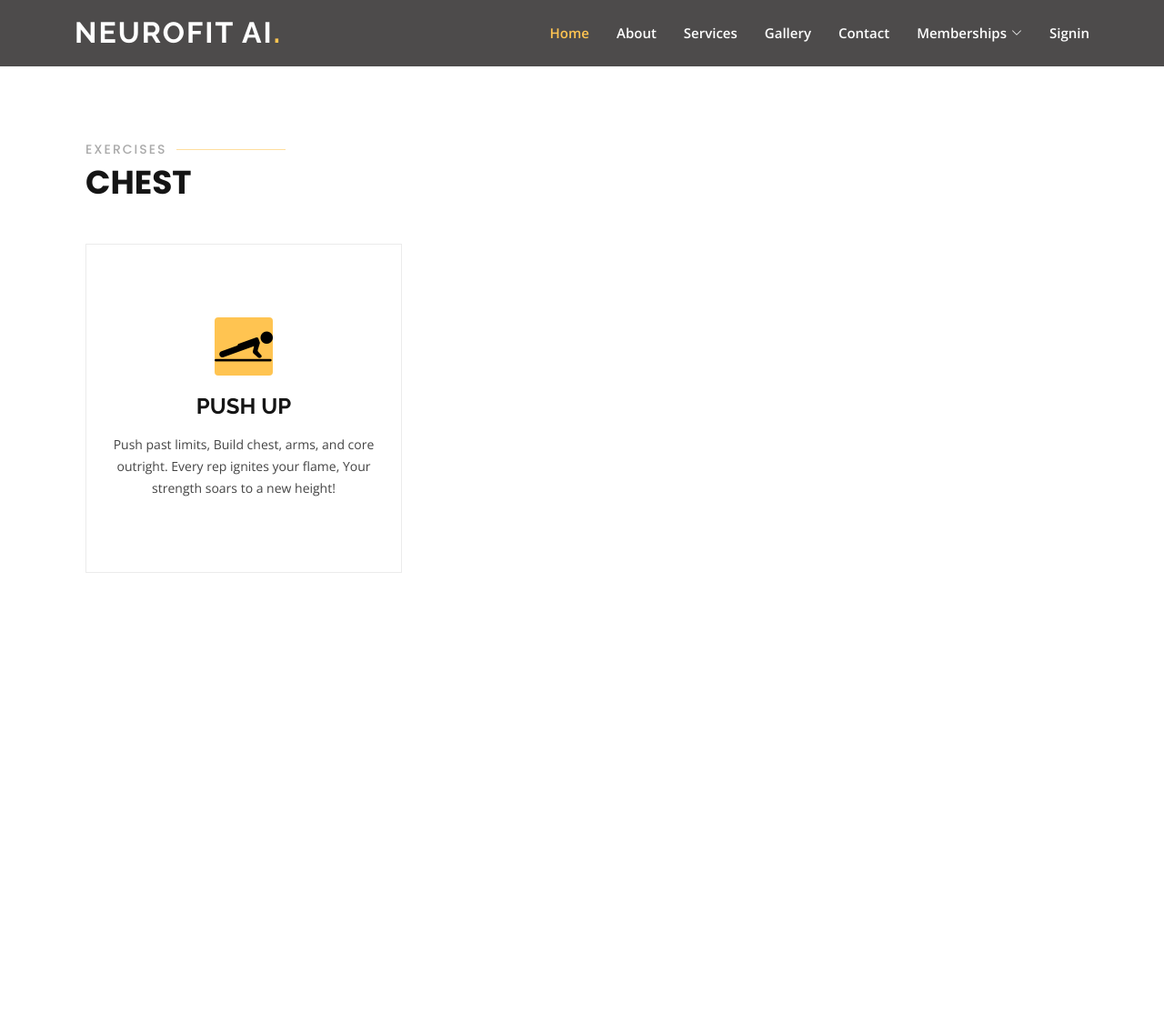
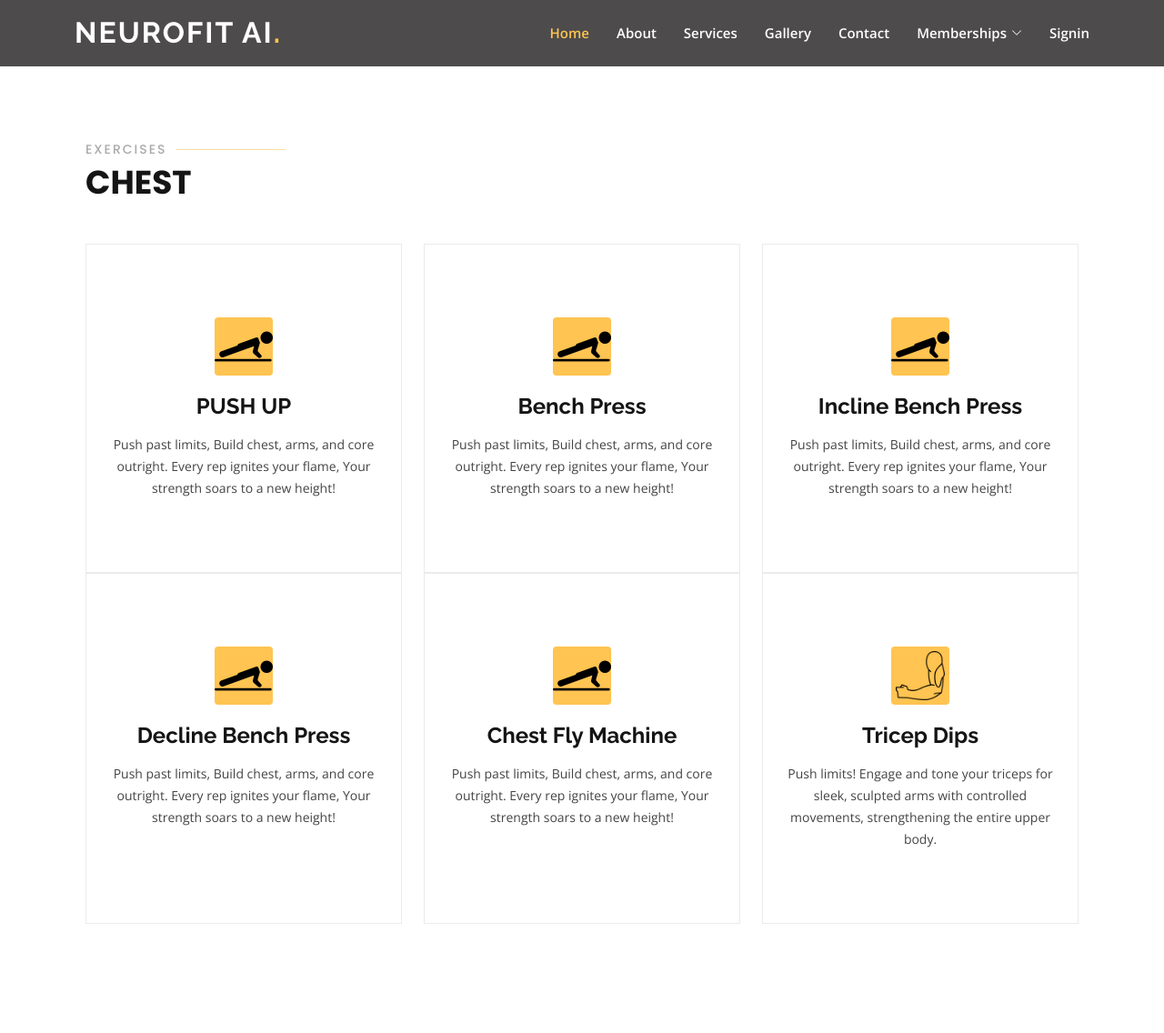
Before and after one commit to Devikris/Project, a Django app: page /chests/ in a window 1280 px wide. Shown: the whole page at 91% size. Before the commit the page ends 630 px from the top, so only its background shows below. Run offline with Django 3.2, Linux system fonts and the light colour scheme; some libraries are stand-ins or nearby versions.

Commit message:
added more ui in chest

```diff
--- a/scripts/tricepdips/tricepdips.py
+++ b/scripts/tricepdips/tricepdips.py
@@ -364,10 +364,11 @@ def calculate_angle(a, b, c):
 
 mp_pose = mp.solutions.pose
 mp_drawing = mp.solutions.drawing_utils
+elapsed_time=0
 
 cap = cv2.VideoCapture(0)
 counter, stage = 0, None
-timer_start = time.time()
+
 last_motivation_time = 0
 cool_off_seconds = 5
 
@@ -383,6 +384,7 @@ for i in range(cool_off_seconds, 0, -1):
         cv2.destroyAllWindows()
         exit()
 speak("Start!")
+timer_start = time.time()
 
 with mp_pose.Pose(min_detection_confidence=0.5, min_tracking_confidence=0.5) as pose:
     feedback_counts = {}
--- a/templates/chests.html
+++ b/templates/chests.html
@@ -116,6 +116,70 @@
             </div>
           </div>
 
+          <!-- benchpress -->
+          <div class="col-lg-4 col-md-6 d-flex align-items-stretch" data-aos="zoom-in" data-aos-delay="100">
+            <div class="icon-box">
+              <div class="icon">
+                <img src="{% static 'assets/icons/pushup.png' %}" alt="Bicep Curl Icon" style="width: 64px; height: 64px;">
+              </div>
+              <h4><a href="/pushup1">Bench Press</a></h4>
+              <p>Push past limits,
+                Build chest, arms, and core outright.
+                Every rep ignites your flame,
+                Your strength soars to a new height!</p>
+            </div>
+          </div>
+
+          <!-- incline bench Press -->
+          <div class="col-lg-4 col-md-6 d-flex align-items-stretch" data-aos="zoom-in" data-aos-delay="100">
+            <div class="icon-box">
+              <div class="icon">
+                <img src="{% static 'assets/icons/pushup.png' %}" alt="Bicep Curl Icon" style="width: 64px; height: 64px;">
+              </div>
+              <h4><a href="/pushup1">Incline Bench Press</a></h4>
+              <p>Push past limits,
+                Build chest, arms, and core outright.
+                Every rep ignites your flame,
+                Your strength soars to a new height!</p>
+            </div>
+          </div>
+          <!-- decline bench press -->
+          <div class="col-lg-4 col-md-6 d-flex align-items-stretch" data-aos="zoom-in" data-aos-delay="100">
+            <div class="icon-box">
+              <div class="icon">
+                <img src="{% static 'assets/icons/pushup.png' %}" alt="Bicep Curl Icon" style="width: 64px; height: 64px;">
+              </div>
+              <h4><a href="/pushup1">Decline Bench Press</a></h4>
+              <p>Push past limits,
+                Build chest, arms, and core outright.
+                Every rep ignites your flame,
+                Your strength soars to a new height!</p>
+            </div>
+          </div>
+
+          <!-- chest fly machine -->
+          <div class="col-lg-4 col-md-6 d-flex align-items-stretch" data-aos="zoom-in" data-aos-delay="100">
+            <div class="icon-box">
+              <div class="icon">
+                <img src="{% static 'assets/icons/pushup.png' %}" alt="Bicep Curl Icon" style="width: 64px; height: 64px;">
+              </div>
+              <h4><a href="/pushup1">Chest Fly Machine</a></h4>
+              <p>Push past limits,
+                Build chest, arms, and core outright.
+                Every rep ignites your flame,
+                Your strength soars to a new height!</p>
+            </div>
+          </div>
+          <!--   -->
+          <div class="col-lg-4 col-md-6 d-flex align-items-stretch mt-4 mt-lg-0" data-aos="zoom-in" data-aos-delay="300">
+            <div class="icon-box">
+              <div class="icon"><img src="{% static 'assets/icons/triceps.png' %}" alt="Bicep Curl Icon" style="width: 54px; height: 54px;"></div>
+              <h4><a href="/tricepdip1">Tricep Dips</a></h4>
+              <p>Push limits! Engage and tone your triceps for sleek, sculpted arms with controlled movements, strengthening the entire upper body.</p>
+            </div>
+          </div>
+
+
 
 
 
```
